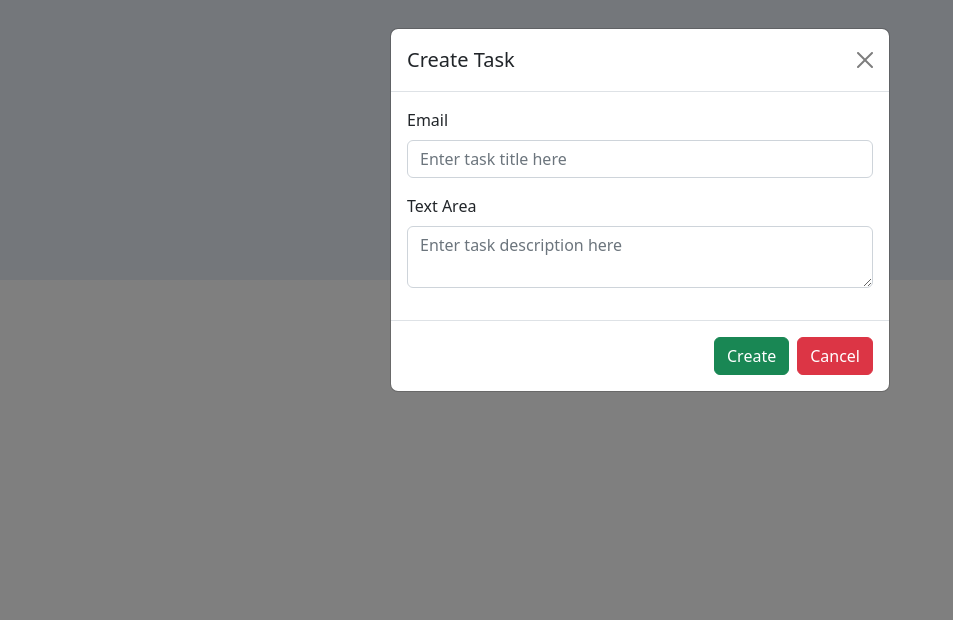
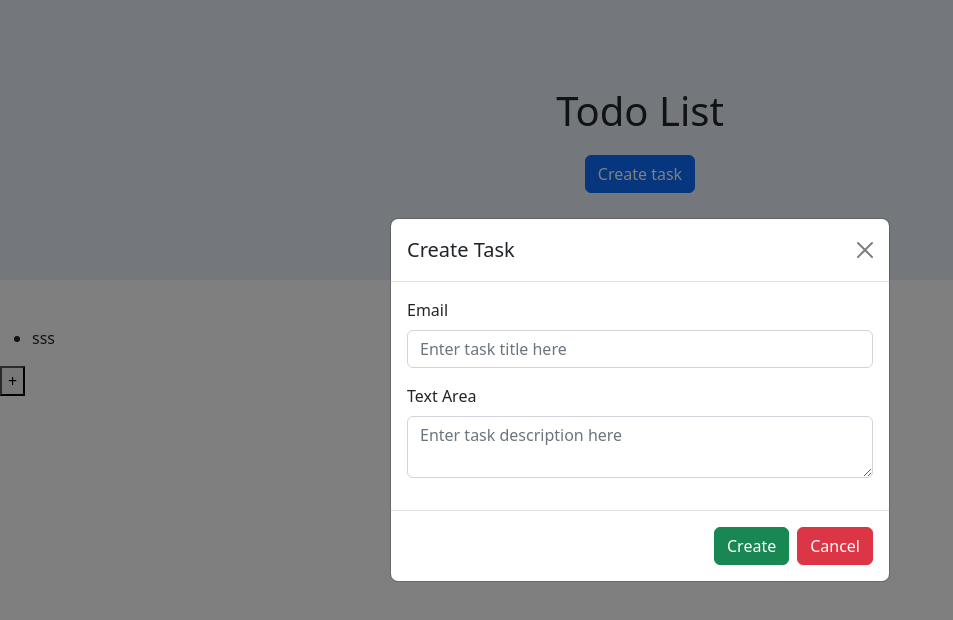
Before and after one commit to Azizbek98/ReactJS-Small-Apps, a React (Create React App) app in the folder todo-app/: page / in a window 1280 px wide. Both pictures are taken after a click on the button "Create task". Shown: the top 620 px of the page, without its empty margins (0-953 px from the left). Built offline with nearby package versions, Linux system fonts and the light colour scheme.

Commit message:
feat: adding new functionality

```diff
--- a/todo-app/src/App.jsx
+++ b/todo-app/src/App.jsx
@@ -1,13 +1,27 @@
+import React, { useState } from "react";
 import TodoList from "./components/TodoList/TodoList";
 import TodoContainer from "./components/TodoContainer/TodoContainer";
 import "bootstrap/dist/css/bootstrap.min.css";
 import "./App.css";
 
 function App() {
+  const [task, setTask] = useState(["sss"]);
+
+  const test = () => {
+    console.log(task);
+    task.push("item");
+  };
+
   return (
     <main>
-      <TodoList />
-      <TodoContainer />
+      <TodoList task={task} />
+      <TodoContainer task={task} />
+      <ul>
+        {task.map((item) => (
+          <li key={item}>{item}</li>
+        ))}
+      </ul>
+      <button onClick={test}>+</button>
     </main>
   );
 }
--- a/todo-app/src/Forms/ModalForm/ModalForm.jsx
+++ b/todo-app/src/Forms/ModalForm/ModalForm.jsx
@@ -1,10 +1,17 @@
-import React from "react";
+import React, { useState } from "react";
 import { Button, Modal, ModalHeader, ModalBody, ModalFooter } from "reactstrap";
 import { Form, FormGroup, Label, Input } from "reactstrap";
 
-const ModalForm = ({ modal, toggle }) => {
+const ModalForm = ({ modal, toggle, task }) => {
+  const [title, setTitle] = useState("");
+  const [description, setDescription] = useState("");
+
+  // const createTask = () => {
+  //   task.push({ title, description });
+  // };
+
   return (
-    <Modal isOpen={modal} toggle={toggle}>
+    <Modal isOpen={modal} toggle={toggle} centered>
       <ModalHeader toggle={toggle}>Create Task</ModalHeader>
       <ModalBody>
         <Form>
@@ -15,6 +22,9 @@ const ModalForm = ({ modal, toggle }) => {
               name="title"
               placeholder="Enter task title here"
               type="text"
+              value={title}
+              onChange={(e) => setTitle(e.target.value)}
+              required
             />
           </FormGroup>
           <FormGroup>
@@ -23,7 +33,10 @@ const ModalForm = ({ modal, toggle }) => {
               id="task-description"
               name="text"
               type="textarea"
+              value={description}
+              onChange={(e) => setDescription(e.target.value)}
               placeholder="Enter task description here"
+              required
             />
           </FormGroup>
         </Form>
@@ -31,7 +44,7 @@ const ModalForm = ({ modal, toggle }) => {
       <ModalFooter>
         <Button color="success" onClick={toggle}>
           Create
-        </Button>{" "}
+        </Button>
         <Button color="danger" onClick={toggle}>
           Cancel
         </Button>
--- a/todo-app/src/components/TodoList/TodoList.jsx
+++ b/todo-app/src/components/TodoList/TodoList.jsx
@@ -3,7 +3,7 @@ import ModalForm from "../../Forms/ModalForm/ModalForm";
 
 import "./TodoList.scss";
 
-const TodoList = () => {
+const TodoList = ({ task }) => {
   const [modal, setModal] = useState(false);
 
   const toggle = () => setModal(!modal);
@@ -14,7 +14,7 @@ const TodoList = () => {
       <button className="btn btn-primary" onClick={toggle}>
         Create task
       </button>
-      <ModalForm modal={modal} toggle={toggle} />
+      <ModalForm modal={modal} toggle={toggle} task={task} />
     </header>
   );
 };
```
Also changed, not shown: todo-app/src/components/TodoContainer/TodoContainer.jsx (+10 -1 lines).
